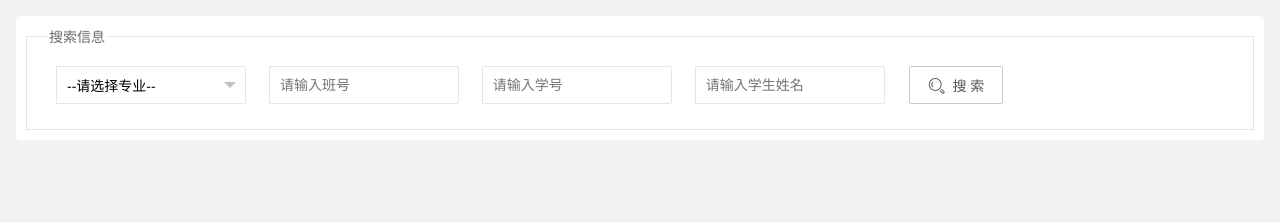
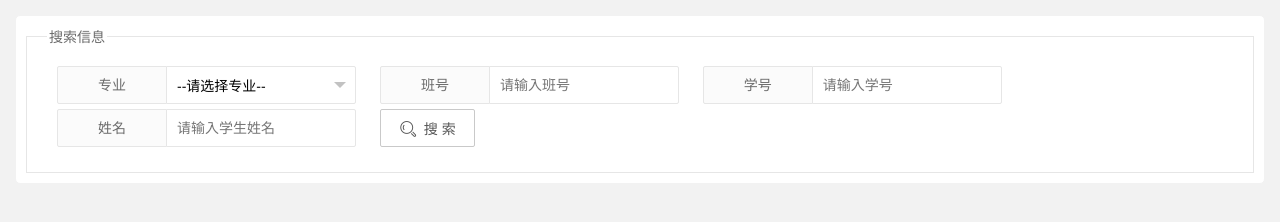
Before and after one commit to Yup-China/jobsearch, a plain HTML site: page page/student/findStudent.html in a window 1280 px wide. Drawn offline with Linux system fonts and the light colour scheme.

Commit message:
Update findStudent.html

```diff
--- a/page/student/findStudent.html
+++ b/page/student/findStudent.html
@@ -17,10 +17,10 @@
 			<legend>搜索信息</legend>
 			<div style="margin: 10px 10px 10px 10px">
 				<form class="layui-form layui-form-pane" action="">
-					<div class="layui-form-item">
+						<div class="layui-form-item">
 
 						<div class="layui-inline">
-						<!--	<label class="layui-form-label">专业</label>-->
+							<label class="layui-form-label">专业</label>
 							<div class="layui-input-inline">
 								<select >
 									<option value="0">--请选择专业--</option>
@@ -32,19 +32,19 @@
 						</div>
 
 						<div class="layui-inline">
-							<!--<label class="layui-form-label">班号</label>-->
+							<label class="layui-form-label">班号</label>
 							<div class="layui-input-inline">
 								<input id="cno" type="text" name="cno" placeholder="请输入班号" autocomplete="off" class="layui-input">
 							</div>
 						</div>
 						<div class="layui-inline">
-						<!--	<label class="layui-form-label">学号</label>-->
+							<label class="layui-form-label">学号</label>
 							<div class="layui-input-inline">
 								<input id="sno" type="text" name="sno" placeholder="请输入学号" autocomplete="off" class="layui-input">
 							</div>
 						</div>
 						<div class="layui-inline">
-							<!--<label class="layui-form-label">姓名</label>-->
+							<label class="layui-form-label">姓名</label>
 							<div class="layui-input-inline">
 								<input id="sname" type="text" name="sname" placeholder="请输入学生姓名" autocomplete="off" class="layui-input">
 							</div>
```
